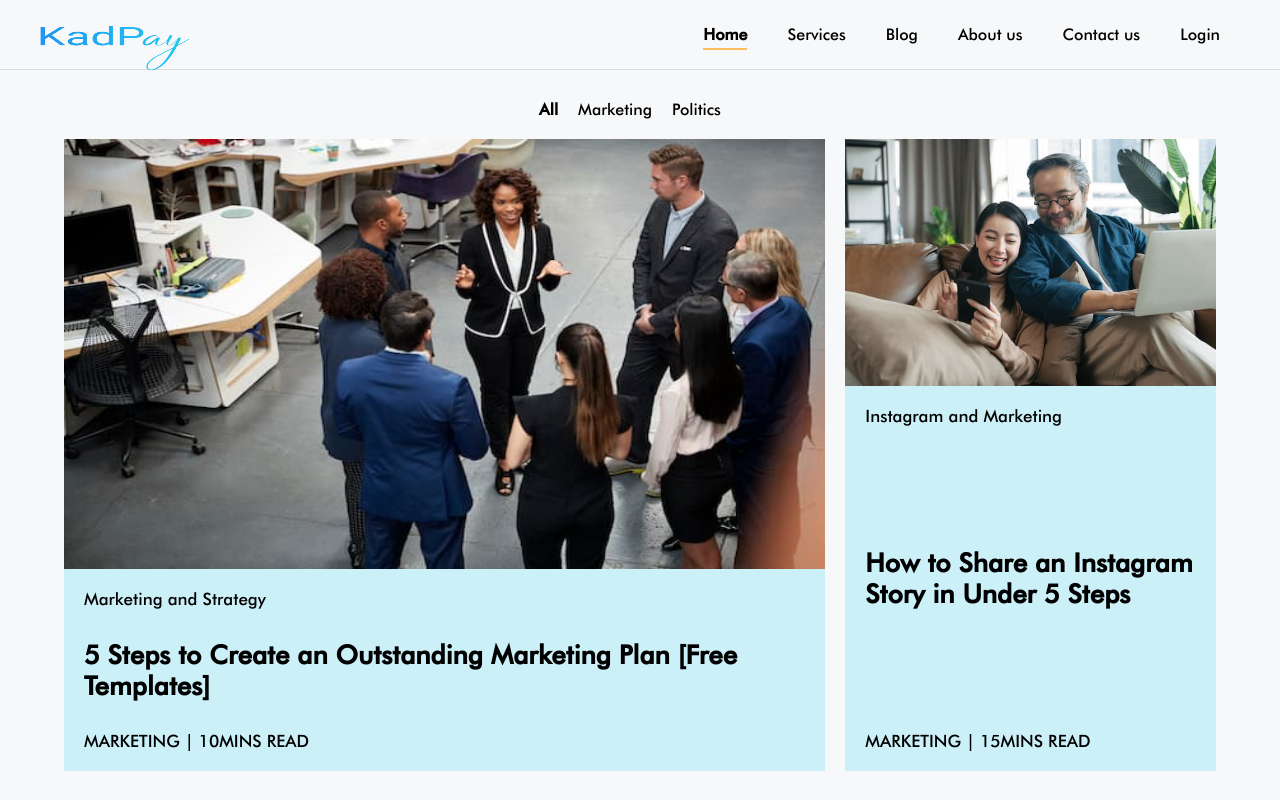
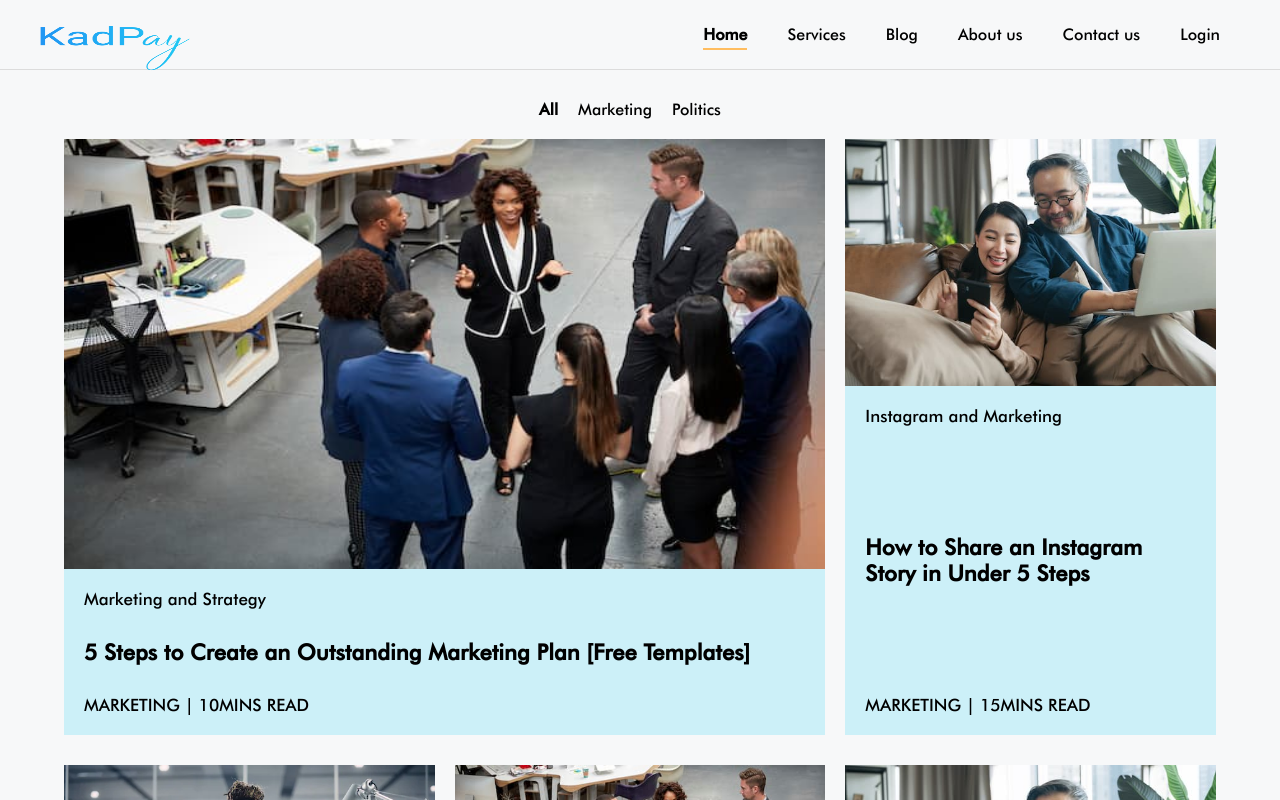
Before and after one commit to Isah-Hamza/kadpay, a React (Create React App) app: page /blog in a window 1280 px wide. Shown: the top 800 px of the page. Built offline with nearby package versions, Linux system fonts and the light colour scheme.

Commit message:
worked on the blog page

```diff
--- a/src/pages/blog/blogTemplate.css
+++ b/src/pages/blog/blogTemplate.css
@@ -43,7 +43,7 @@
 }
 
 .blogtemplate-container .blogtemplate .title{
-    font-size: 26px;
+    font-size: clamp(22px , 1.7vw, 26px);
     font-weight: bold;
 }
 
```
